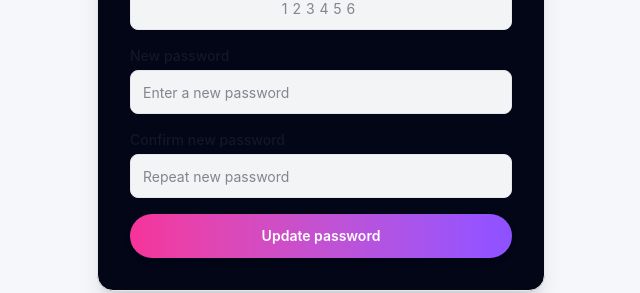
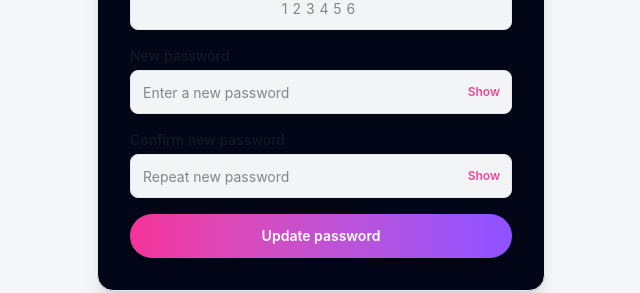
Before and after one commit to brodyBroughton/veilscope-app, a Next.js app: page /forgot-password/verify in a window 1280 px wide. Shown: the part 384-677 px from the top of the page, without its empty margins (319-959 px from the left). Built offline with nearby package versions, Linux system fonts and the light colour scheme.

Commit message:
Fix small type error on admin project updates page, update UI for forgot password page to transfer email to verify page and add show/hide button for password input

```diff
--- a/src/app/admin/updates/AdminUpdatesClient.tsx
+++ b/src/app/admin/updates/AdminUpdatesClient.tsx
@@ -617,7 +617,7 @@ export default function AdminUpdatesClient({ initialUpdates }: Props) {
                 <label className="text-sm font-semibold text-[var(--ink)]">
                   Hero Image Filename
                   <span className="text-xs font-normal text-[var(--ink-2)] ml-1">
-                    (e.g. hero-update.png)
+                    (e.g. weekXname)
                   </span>
                 </label>
                 <input
@@ -625,7 +625,7 @@ export default function AdminUpdatesClient({ initialUpdates }: Props) {
                   className="h-11 rounded-lg border border-[var(--ui)] bg-[var(--panel-2)] px-3.5 text-sm text-[var(--ink)] outline-none focus:ring-2 focus:ring-[var(--accent)]"
                   value={form.image}
                   onChange={(e) => updateForm("image", e.target.value)}
-                  placeholder="hero-update.png"
+                  placeholder="weekXname"
                 />
               </div>
 
--- a/src/app/forgot-password/verify/VerifyResetClient.tsx
+++ b/src/app/forgot-password/verify/VerifyResetClient.tsx
@@ -8,16 +8,25 @@ type VerifyResetClientProps = {
   initialEmail: string;
 };
 
-export default function VerifyResetClient({ initialEmail }: VerifyResetClientProps) {
+export default function VerifyResetClient({
+  initialEmail,
+}: VerifyResetClientProps) {
   const router = useRouter();
 
   const [email, setEmail] = useState(initialEmail);
   const [code, setCode] = useState("");
   const [newPassword, setNewPassword] = useState("");
   const [confirmPassword, setConfirmPassword] = useState("");
+
+  // show/hide toggles
+  const [showNewPassword, setShowNewPassword] = useState(false);
+  const [showConfirmPassword, setShowConfirmPassword] = useState(false);
+
   const [submitting, setSubmitting] = useState(false);
   const [message, setMessage] = useState<string | null>(null);
   const [error, setError] = useState<string | null>(null);
+
+  const emailIsLocked = Boolean(initialEmail);
 
   const handleSubmit: React.FormEventHandler = async (e) => {
     e.preventDefault();
@@ -84,6 +93,7 @@ export default function VerifyResetClient({ initialEmail }: VerifyResetClientPro
         )}
 
         <form onSubmit={handleSubmit} className="space-y-4">
+          {/* Email (locked if initialEmail is present) */}
           <div>
             <label className="block text-sm font-medium mb-1">
               Email address
@@ -93,12 +103,19 @@ export default function VerifyResetClient({ initialEmail }: VerifyResetClientPro
               required
               autoComplete="email"
               value={email}
-              onChange={(e) => setEmail(e.target.value)}
-              className="w-full h-11 rounded-lg border border-[var(--ui,#1e293b)] bg-[var(--panel-2,#020617)] px-3 text-sm outline-none focus:ring-2 focus:ring-[var(--accent,#ec4899)]"
+              onChange={
+                emailIsLocked ? undefined : (e) => setEmail(e.target.value)
+              }
+              readOnly={emailIsLocked}
+              disabled={emailIsLocked}
+              className={`w-full h-11 rounded-lg border border-[var(--ui,#1e293b)] bg-[var(--panel-2,#020617)] px-3 text-sm outline-none focus:ring-2 focus:ring-[var(--accent,#ec4899)] ${
+                emailIsLocked ? "opacity-75 cursor-not-allowed" : ""
+              }`}
               placeholder="you@example.com"
             />
           </div>
 
+          {/* Reset code */}
           <div>
             <label className="block text-sm font-medium mb-1">
               Reset code
@@ -117,34 +134,54 @@ export default function VerifyResetClient({ initialEmail }: VerifyResetClientPro
             />
           </div>
 
+          {/* New password with show/hide */}
           <div>
             <label className="block text-sm font-medium mb-1">
               New password
             </label>
+            <div className="relative">
               <input
-              type="password"
+                type={showNewPassword ? "text" : "password"}
                 required
                 minLength={8}
                 value={newPassword}
                 onChange={(e) => setNewPassword(e.target.value)}
-              className="w-full h-11 rounded-lg border border-[var(--ui,#1e293b)] bg-[var(--panel-2,#020617)] px-3 text-sm outline-none focus:ring-2 focus:ring-[var(--accent,#ec4899)]"
+                className="w-full h-11 rounded-lg border border-[var(--ui,#1e293b)] bg-[var(--panel-2,#020617)] px-3 pr-20 text-sm outline-none focus:ring-2 focus:ring-[var(--accent,#ec4899)]"
                 placeholder="Enter a new password"
               />
+              <button
+                type="button"
+                onClick={() => setShowNewPassword((v) => !v)}
+                className="absolute inset-y-0 right-3 my-auto text-xs font-semibold text-[var(--accent,#ec4899)] hover:underline"
+              >
+                {showNewPassword ? "Hide" : "Show"}
+              </button>
+            </div>
           </div>
 
+          {/* Confirm password with show/hide */}
           <div>
             <label className="block text-sm font-medium mb-1">
               Confirm new password
             </label>
+            <div className="relative">
               <input
-              type="password"
+                type={showConfirmPassword ? "text" : "password"}
                 required
                 minLength={8}
                 value={confirmPassword}
                 onChange={(e) => setConfirmPassword(e.target.value)}
-              className="w-full h-11 rounded-lg border border-[var(--ui,#1e293b)] bg-[var(--panel-2,#020617)] px-3 text-sm outline-none focus:ring-2 focus:ring-[var(--accent,#ec4899)]"
+                className="w-full h-11 rounded-lg border border-[var(--ui,#1e293b)] bg-[var(--panel-2,#020617)] px-3 pr-20 text-sm outline-none focus:ring-2 focus:ring-[var(--accent,#ec4899)]"
                 placeholder="Repeat new password"
               />
+              <button
+                type="button"
+                onClick={() => setShowConfirmPassword((v) => !v)}
+                className="absolute inset-y-0 right-3 my-auto text-xs font-semibold text-[var(--accent,#ec4899)] hover:underline"
+              >
+                {showConfirmPassword ? "Hide" : "Show"}
+              </button>
+            </div>
           </div>
 
           <button
--- a/src/app/forgot-password/verify/page.tsx
+++ b/src/app/forgot-password/verify/page.tsx
@@ -2,11 +2,16 @@
 import VerifyResetClient from "./VerifyResetClient";
 
 type VerifyResetPageProps = {
-  searchParams: { [key: string]: string | string[] | undefined };
+  // In this Next.js version, searchParams is a Promise-like
+  searchParams: Promise<{ [key: string]: string | string[] | undefined }>;
 };
 
-export default function VerifyResetPage({ searchParams }: VerifyResetPageProps) {
-  const rawEmail = searchParams.email;
+export default async function VerifyResetPage({
+  searchParams,
+}: VerifyResetPageProps) {
+  const sp = await searchParams; // ✅ unwrap the Promise
+
+  const rawEmail = sp.email;
   const initialEmail =
     typeof rawEmail === "string"
       ? rawEmail
```
Lines whose indentation alone changed are shown as unchanged.
